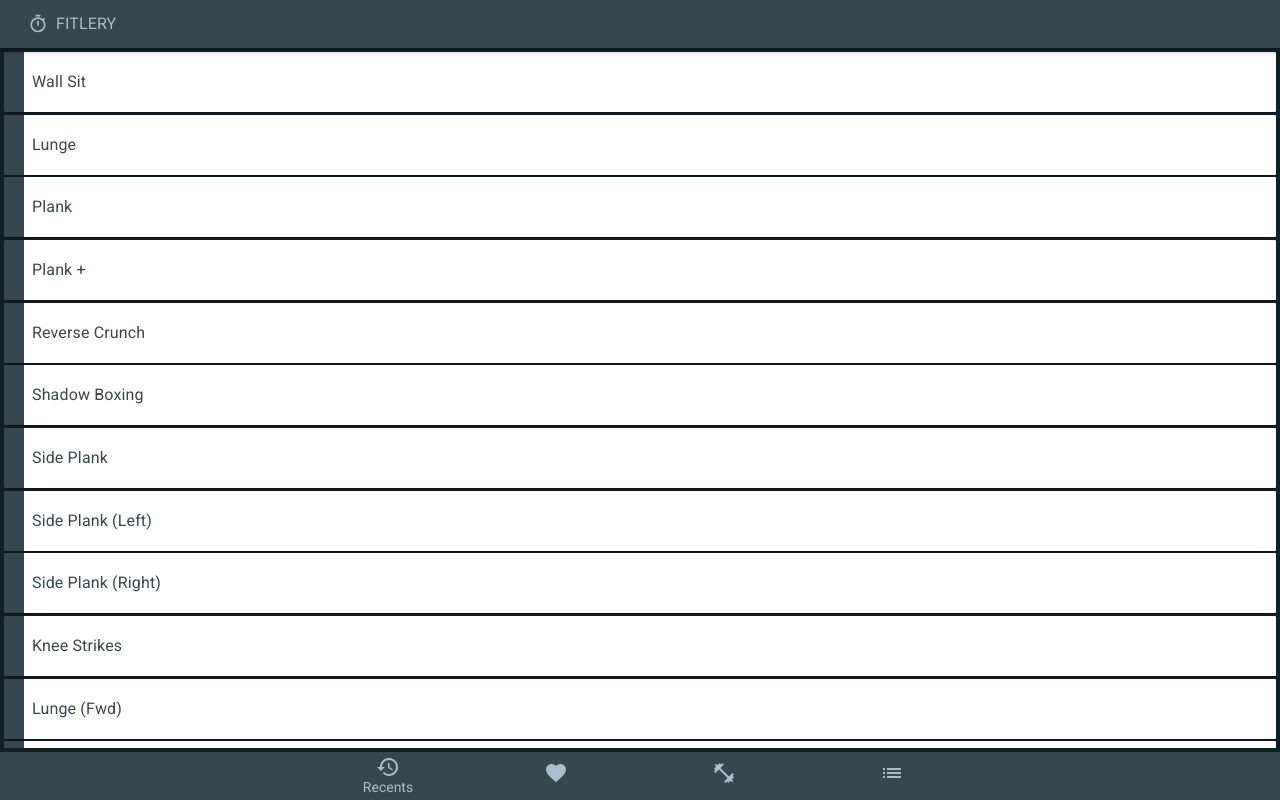
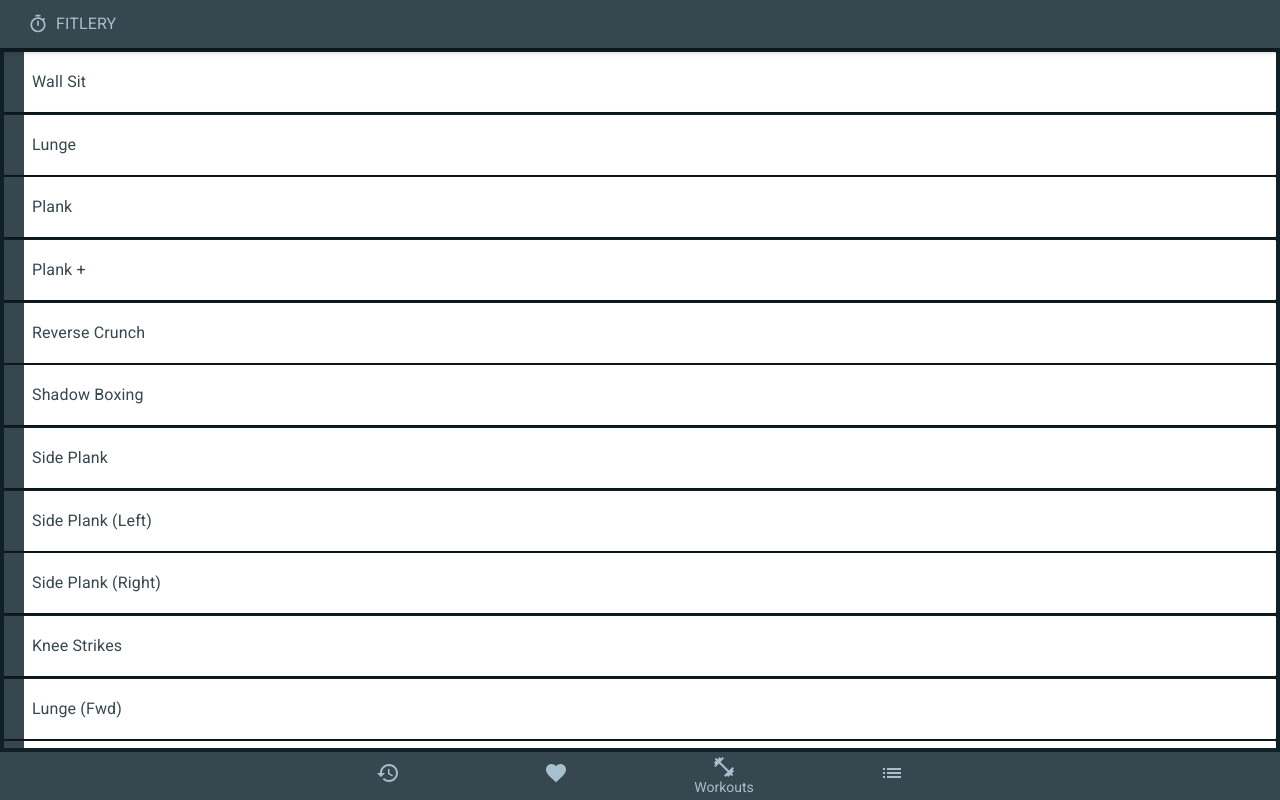
Before and after one commit to m00k/fitlery-web, a React (Create React App) app: page /exercises in a window 1280 px wide. Built offline with nearby package versions, Linux system fonts and the light colour scheme.

Commit message:
refactor(bottom navigation): extract navigation actions

```diff
--- a/src/navigation/BottomNavigation.tsx
+++ b/src/navigation/BottomNavigation.tsx
@@ -1,39 +1,12 @@
 import BottomNavigation from '@material-ui/core/BottomNavigation';
 import BottomNavigationAction from '@material-ui/core/BottomNavigationAction';
 import Box from '@material-ui/core/Box';
-import FavoriteIcon from '@material-ui/icons/Favorite';
-import FitnessCenterIcon from '@material-ui/icons/FitnessCenter';
-import ListIcon from '@material-ui/icons/List';
-import RestoreIcon from '@material-ui/icons/Restore';
 import React from 'react';
-import { useHistory } from "react-router-dom";
-
-
-const navActions = [
-  {
-    label: "Recents",
-    value: "recents",
-    icon: <RestoreIcon />,
-  },
-  {
-    label: "Favorites",
-    value: "favorites",
-    icon: <FavoriteIcon />,
-  },
-  {
-    label: "Workouts",
-    value: "workouts",
-    icon: <FitnessCenterIcon />,
-  },
-  {
-    label: "Exercises",
-    value: "exercises",
-    icon: <ListIcon />,
-  },
-];
+import { useHistory } from 'react-router-dom';
+import { navigationActions } from './navigation-actions'
 
 const FtBottomNavigation = () => {
-  const [value, setValue] = React.useState('recents');
+  const [value, setValue] = React.useState('workouts');
   const history = useHistory();
 
   const handleChange = (event: React.ChangeEvent<{}>, newValue: string) => {
@@ -52,7 +25,7 @@ const FtBottomNavigation = () => {
         value={value}
         onChange={handleChange}
       >
-        {navActions.map(action =>
+        {navigationActions.map(action =>
           <BottomNavigationAction
             key={action.value}
             label={action.label}
--- /dev/null
+++ b/src/navigation/navigation-actions.tsx
@@ -0,0 +1,28 @@
+import React from 'react';
+import FavoriteIcon from '@material-ui/icons/Favorite';
+import FitnessCenterIcon from '@material-ui/icons/FitnessCenter';
+import ListIcon from '@material-ui/icons/List';
+import RestoreIcon from '@material-ui/icons/Restore';
+
+export const navigationActions = [
+  {
+    label: "Recents",
+    value: "recents",
+    icon: <RestoreIcon />,
+  },
+  {
+    label: "Favorites",
+    value: "favorites",
+    icon: <FavoriteIcon />,
+  },
+  {
+    label: "Workouts",
+    value: "workouts",
+    icon: <FitnessCenterIcon />,
+  },
+  {
+    label: "Exercises",
+    value: "exercises",
+    icon: <ListIcon />,
+  },
+];
```
